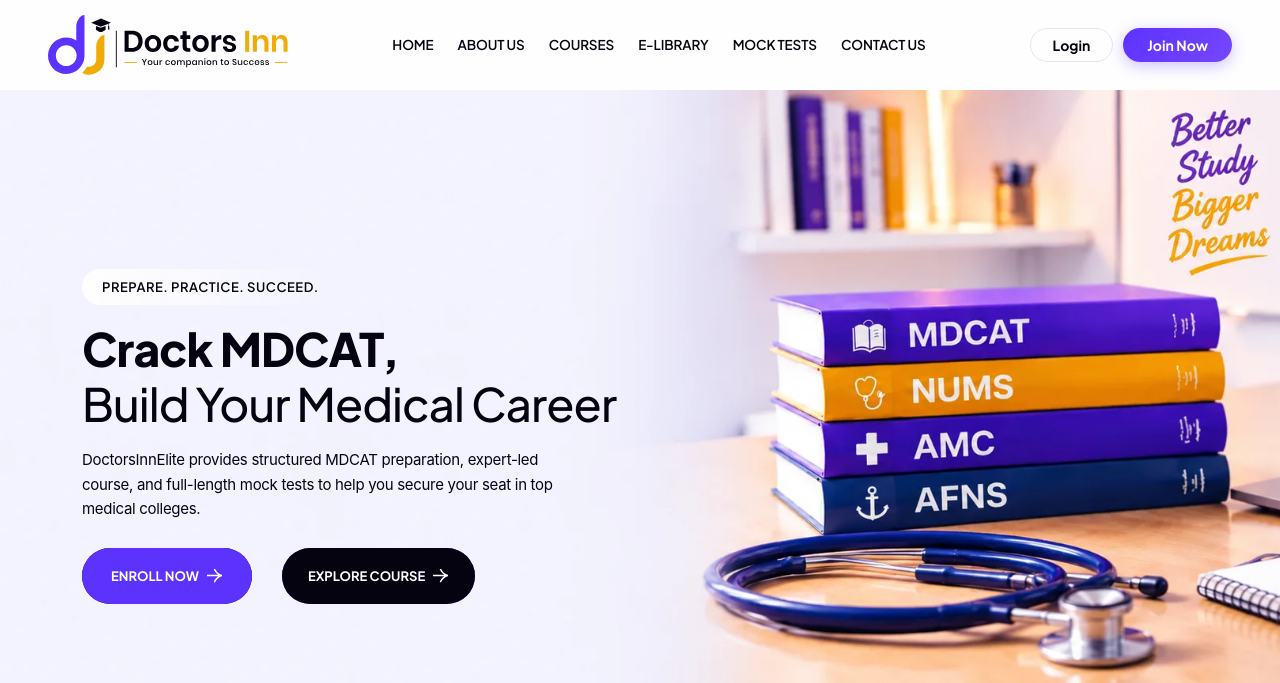
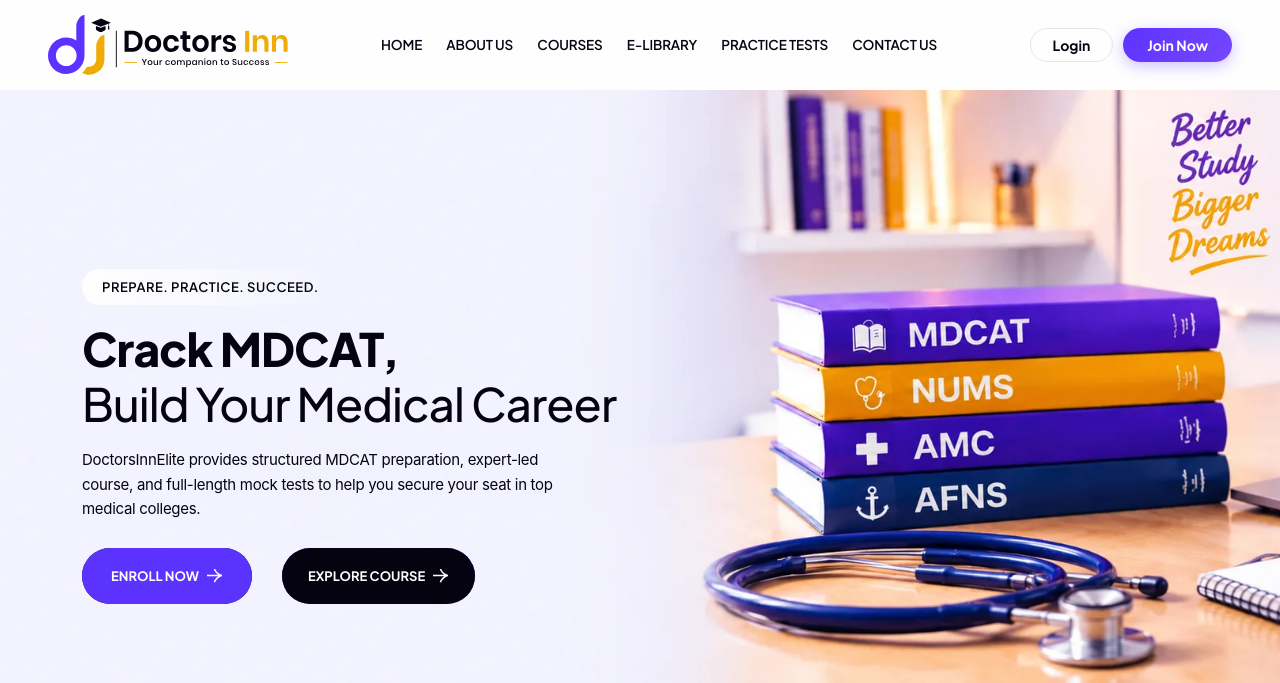
Before and after one commit to MuhammadAhmadAk/DoctorsInn, a Laravel app: page / in a window 1280 px wide. Shown: the top 683 px of the page. Run offline with Laravel 10, Linux system fonts and the light colour scheme; data comes from the database, SQL or seed files in the repository; data that the repository does not hold is empty; some libraries are stand-ins or nearby versions; some web fonts are replaced.

Commit message:
copy: rename Mock Tests to Practice Tests in header and footer nav

```diff
--- a/resources/views/frontend/layouts/footer.blade.php
+++ b/resources/views/frontend/layouts/footer.blade.php
@@ -31,7 +31,7 @@
                                 <li><a href="{{ route('about') }}">About Us</a></li>
                                 <li><a href="{{ route('course') }}">Courses</a></li>
                                 <li><a href="{{ route('e-library') }}">E-Library (Free Notes)</a></li>
-                                <li><a href="{{ route('tests') }}">Online Mock Tests</a></li>
+                                <li><a href="{{ route('tests') }}">Online Practice Tests</a></li>
                                 <li><a href="{{ route('blog') }}">Blog & Articles</a></li>
                                 <li><a href="{{ route('faq') }}">FAQS</a></li>
                                 <li><a href="{{ route('contact') }}">Contact Us</a></li>
--- a/resources/views/frontend/layouts/header.blade.php
+++ b/resources/views/frontend/layouts/header.blade.php
@@ -75,7 +75,7 @@
                         <li><a href="{{ route('about') }}">About Us</a></li>
                         <li><a href="{{ route('course') }}">Courses</a></li>
                         <li><a href="{{ route('e-library') }}">E-Library</a></li>
-                        <li><a href="{{ route('tests') }}">Mock Tests</a></li>
+                        <li><a href="{{ route('tests') }}">Practice Tests</a></li>
                         <li><a href="{{ route('blog') }}">Blog</a></li>
                         <li><a href="{{ route('faq') }}">FAQS</a></li>
                         <li><a href="{{ route('contact') }}">Contact Us</a></li>
@@ -132,7 +132,7 @@
                                     <li><a href="{{ route('about') }}">About Us</a></li>
                                     <li><a href="{{ route('course') }}">Courses</a></li>
                                     <li><a href="{{ route('e-library') }}">E-Library</a></li>
-                                    <li><a href="{{ route('tests') }}">Mock Tests</a></li>
+                                    <li><a href="{{ route('tests') }}">Practice Tests</a></li>
                                     <li><a href="{{ route('contact') }}">Contact Us</a></li>
                                 </ul>
                             </nav>
```
